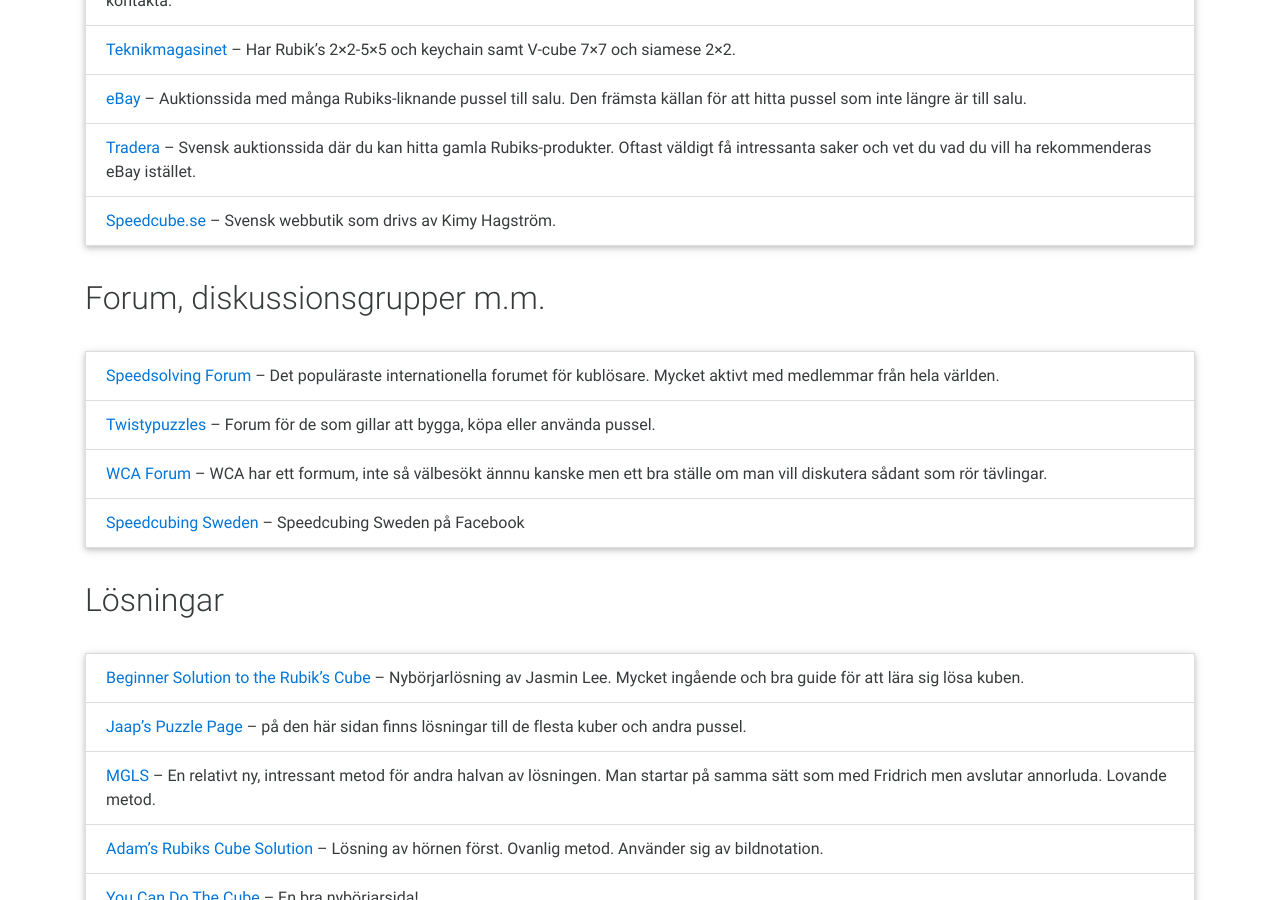
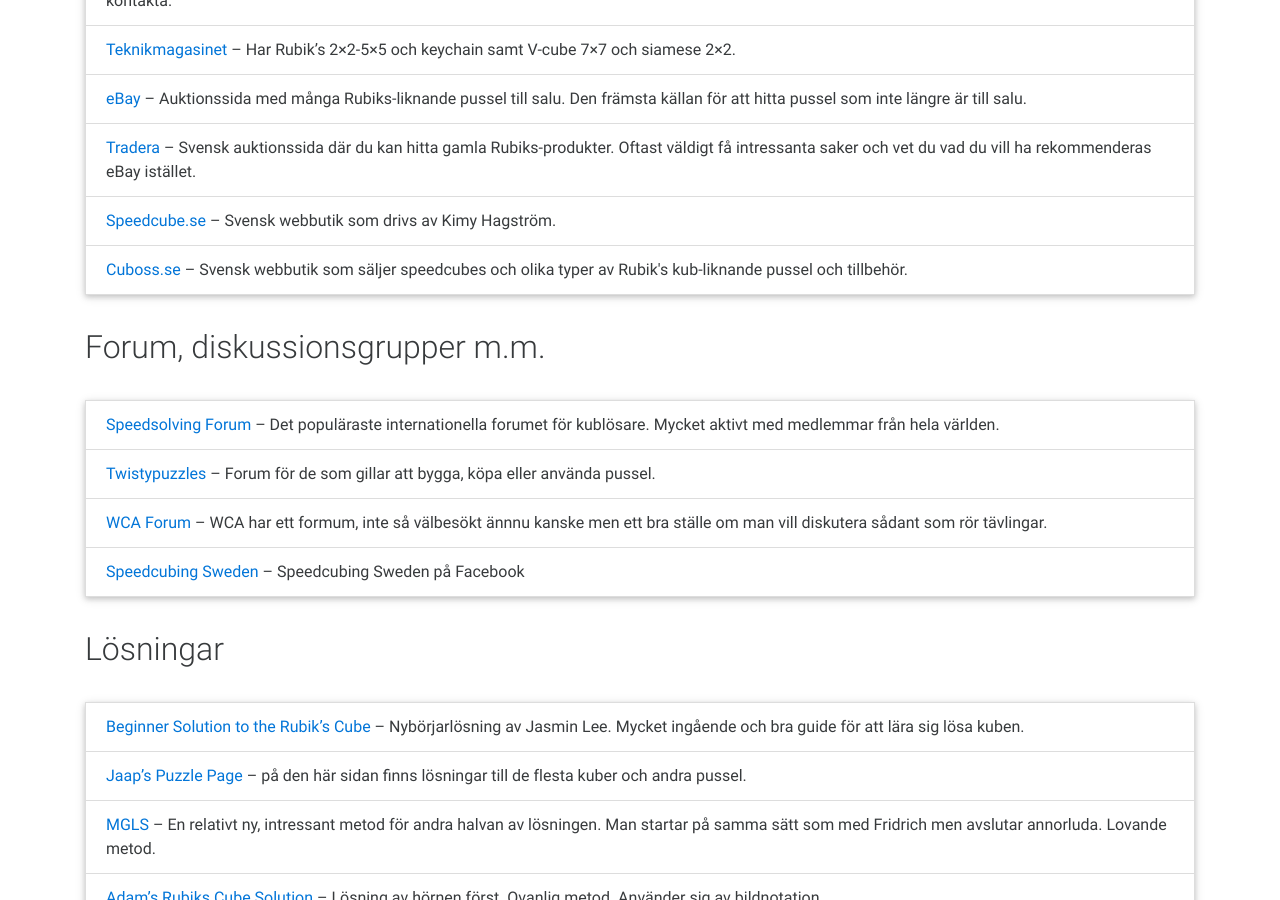
Before and after one commit to SveKub/SveKubOldSite, a Jekyll site: the page built from Lankar/index.md, in a window 1280 px wide and 900 px high, scrolled down 1530 px. Built offline with Jekyll 4.4.1, drawn with Linux system fonts in a browser that asks for light colours; nearby versions of some CDN libraries.

Commit message:
länk till cuboss

```diff
--- a/Lankar/index.md
+++ b/Lankar/index.md
@@ -42,6 +42,7 @@
 		<li class="list-group-item"><a href="http://www.ebay.com/">eBay </a>–&nbsp;Auktionssida med många Rubiks-liknande pussel till salu. Den främsta källan för att hitta pussel som inte längre är till salu.</li>
 		<li class="list-group-item"><a href="http://www.tradera.com/">Tradera </a>–&nbsp;Svensk auktionssida där du kan hitta gamla Rubiks-produkter. Oftast väldigt få intressanta saker och vet du vad du vill ha rekommenderas eBay istället.</li>
 		<li class="list-group-item"><a href="http://eu.speedcube.se/">Speedcube.se</a>&nbsp;–&nbsp;Svensk webbutik som drivs av Kimy Hagström.</li>
+		<li class="list-group-item"><a href="http://www.cuboss.se/">Cuboss.se</a>&nbsp;–&nbsp;Svensk webbutik som säljer speedcubes och olika typer av Rubik's kub-liknande pussel och tillbehör.</li>
 	</ul>
 </div>
 
```
